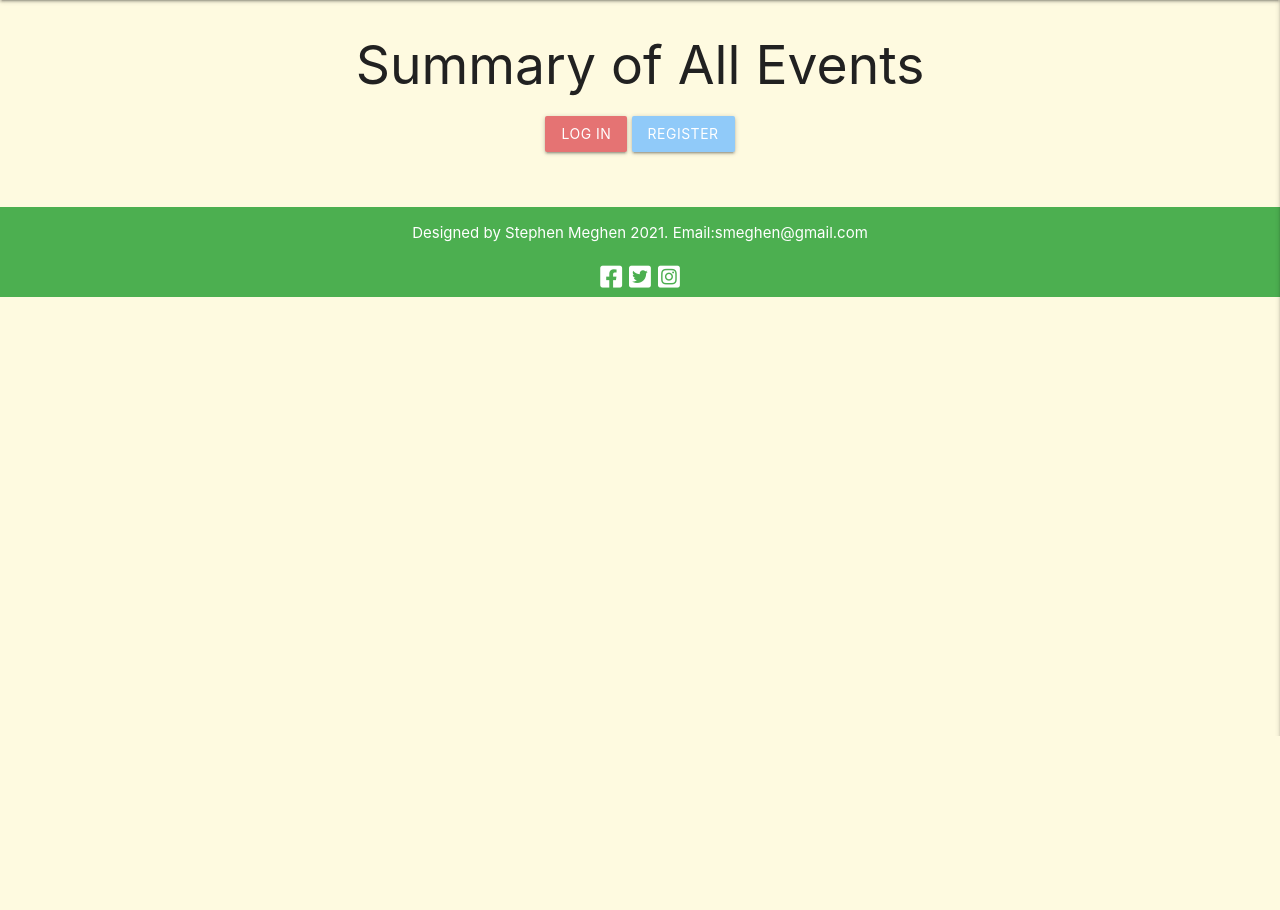
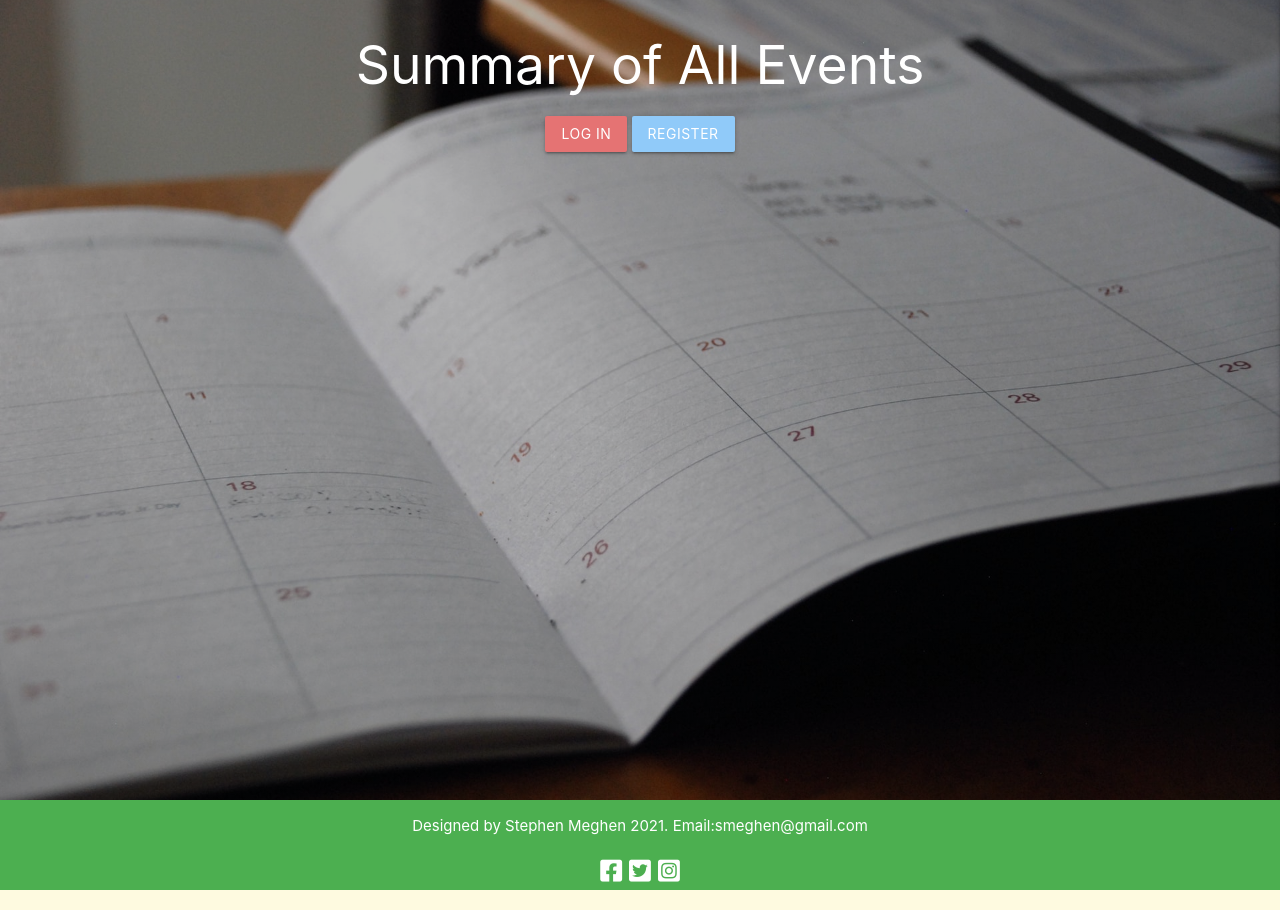
Before and after one commit to smeghen/clubplanner, a Flask app: page /summary in a window 1280 px wide. Shown: the part 64-974 px from the top of the page. Before the commit the page ends 800 px from the top, so only its background shows below. Run offline with Flask 2, Linux system fonts and the light colour scheme; data that the repository does not hold is empty; some libraries are stand-ins or nearby versions.

Commit message:
Updated styling of Summary page to match rest of site

```diff
--- a/templates/summary.html
+++ b/templates/summary.html
@@ -1,9 +1,9 @@
 {% extends "base.html" %}
 {% block content %}
-
+<section id="manage-event">
 
 <!--   Events Display     -->
-<H2 class="grey-text text-darken-4 center-align">Summary of All Events</H2>
+<H2 class="login center-align">Summary of All Events</H2>
 
 <div class="row">
     {% if session.user %}
@@ -32,4 +32,6 @@
     </div>
 </div>
 
+</section>
+
 {% endblock %}
```
